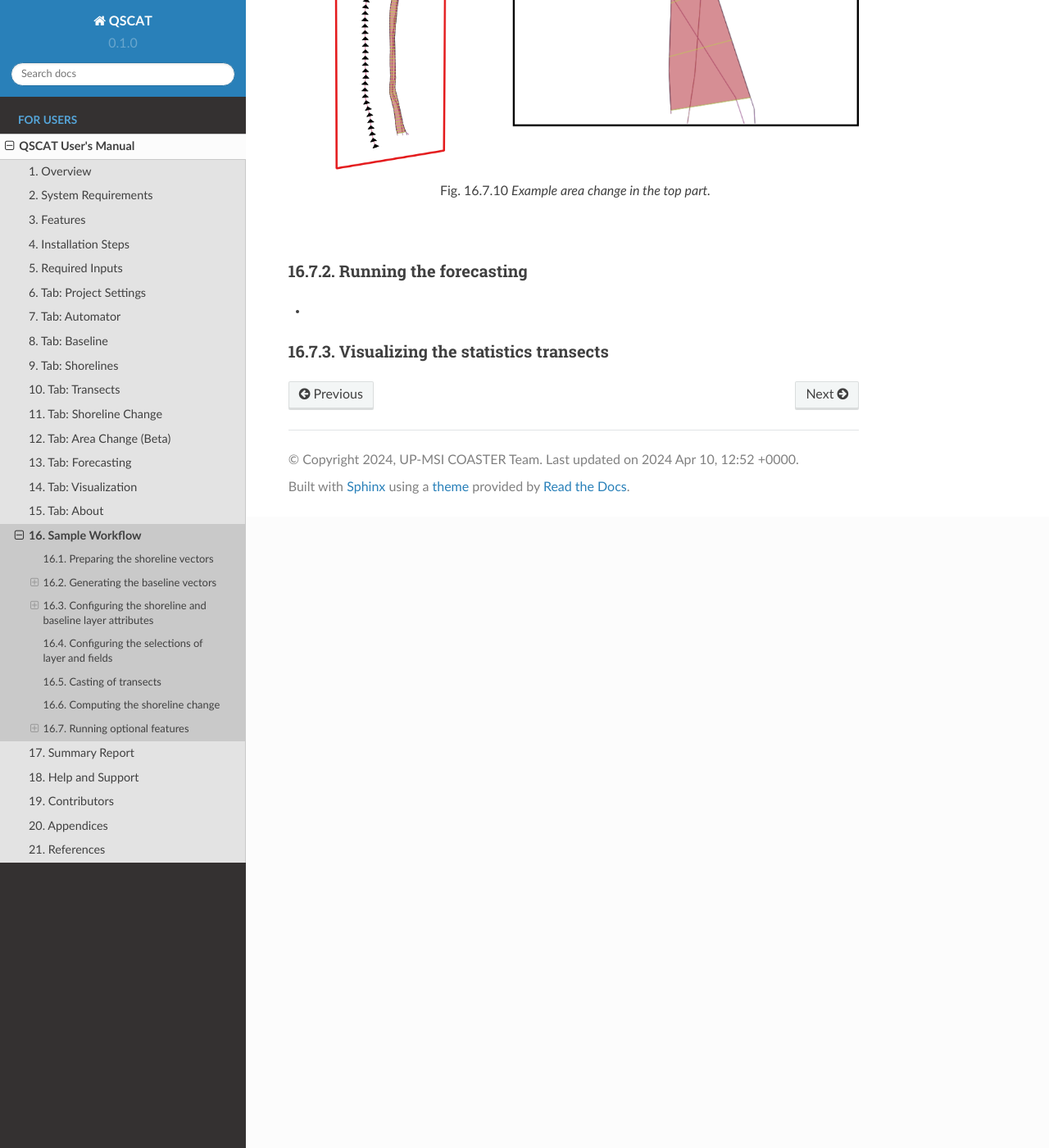
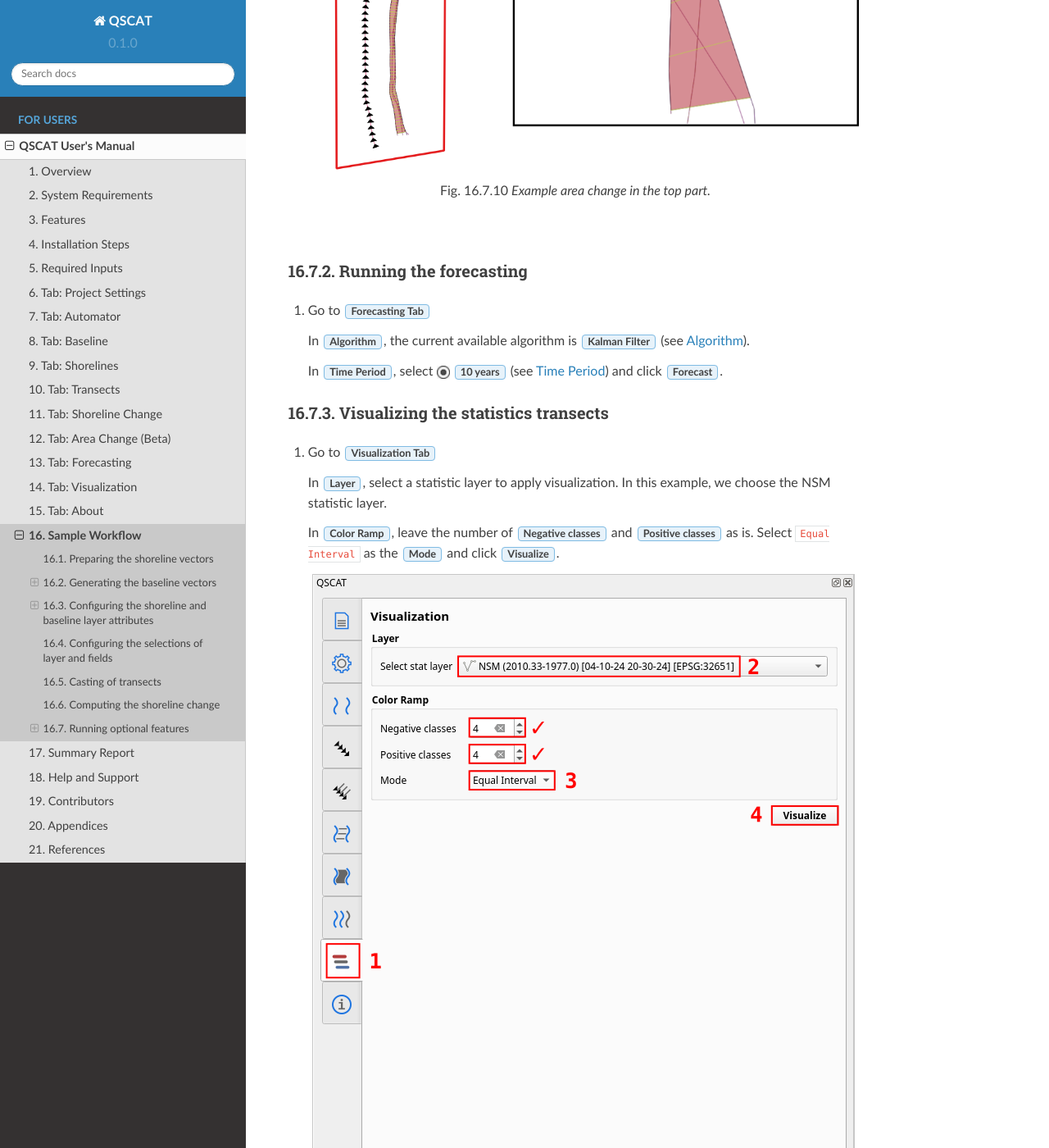
Before and after one commit to qscat/qscat, a Sphinx documentation site: the page built from docs/source/users_manual/others/sample_workflow.rst, in a window 1280 px wide and 1400 px high, scrolled down 32682 px. Shown: the whole window at 82% size. Built offline with Sphinx 7.4.7 and the Read the Docs theme 2.0.0, drawn with Linux system fonts in a browser that asks for light colours; some of the changed text lies outside the part shown.

Commit message:
feat(docs): add content for section workflow (#25)
Add content for sub sections:
- forecasting
- visualization

```diff
--- a/docs/source/users_manual/others/sample_workflow.rst
+++ b/docs/source/users_manual/others/sample_workflow.rst
@@ -553,10 +553,43 @@ Creating the polygon using QGIS
 Running the forecasting
 -----------------------
 
--
+#. Go to :guilabel:`Forecasting Tab`
+
+   In :guilabel:`Algorithm`, the current available algorithm is :guilabel:`Kalman Filter` (see :ref:`tab_forecasting_algorithm`).
+
+   In :guilabel:`Time Period`, select |radiobutton| :guilabel:`10 years` (see :ref:`tab_forecasting_time_period`) and click :guilabel:`Forecast`.
+
 
 Visualizing the statistics transects
 ------------------------------------
+
+#. Go to :guilabel:`Visualization Tab`
+
+   In :guilabel:`Layer`, select a statistic layer to apply visualization. In this example, we choose the NSM statistic layer.
+
+   In :guilabel:`Color Ramp`, leave the number of :guilabel:`Negative classes` and :guilabel:`Positive classes` as is. Select ``Equal Interval`` as the :guilabel:`Mode` and click :guilabel:`Visualize`.
+
+   .. figure:: /img/workflow/simple_data/visualization/visualizing-nsm-statistic.png
+      :align: center
+
+      Visualizing statistics in Visualization Tab.
+
+      |br|
+
+   .. figure:: /img/workflow/simple_data/visualization/visualized-nsm-statistic.png
+      :align: center
+
+      Visualized NSM statistic.
+
+      |br|
+
+   .. figure:: /img/workflow/simple_data/visualization/visualized-nsm-statistic-color-ramp-values.png
+      :align: center
+      :class: img-border
+
+      Visualized NSM statistic color ramp with equal interval range values.
+
+      |br|
 
 
 .. Icons
--- a/docs/source/users_manual/tabs/forecasting.rst
+++ b/docs/source/users_manual/tabs/forecasting.rst
@@ -11,17 +11,22 @@ Tab: Forecasting
       :depth: 2
 
 
+.. _tab_forecasting_algorithm:
+
 Algorithm
 =========
 
 *Content for this section will be added soon.*
 
 
+.. _tab_forecasting_kalman_filter:
+
 Kalman Filter
 -------------
 
 *Content for this section will be added soon.*
 
+.. _tab_forecasting_time_period:
 
 Time Period
 ===========
```
Also changed, not shown: docs/source/img/workflow/simple_data/visualization/visualized-nsm-statistic-color-ramp-values.png (added), docs/source/img/workflow/simple_data/visualization/visualized-nsm-statistic.png (added), docs/source/img/workflow/simple_data/visualization/visualizing-nsm-statistic.png (added).
